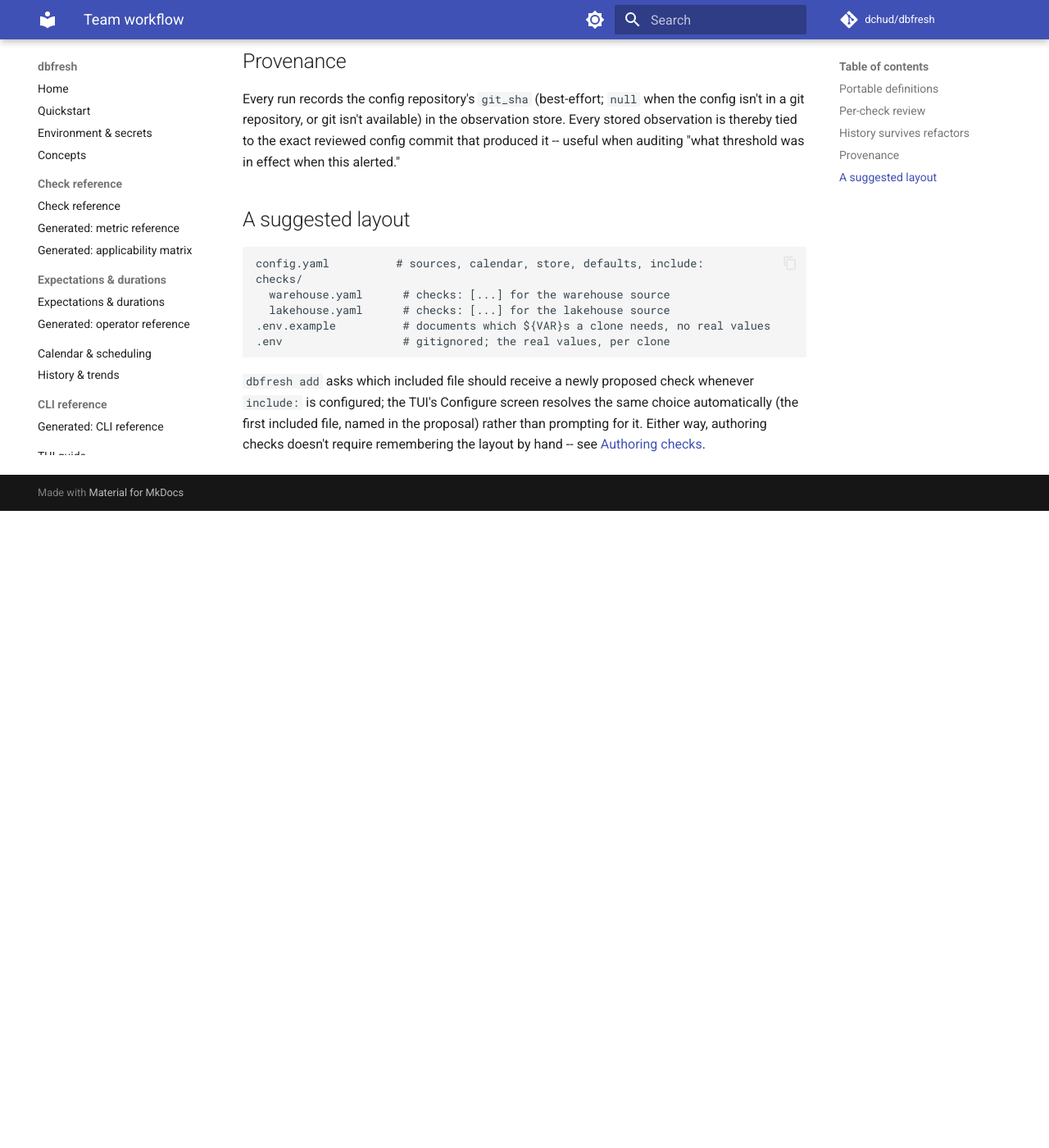
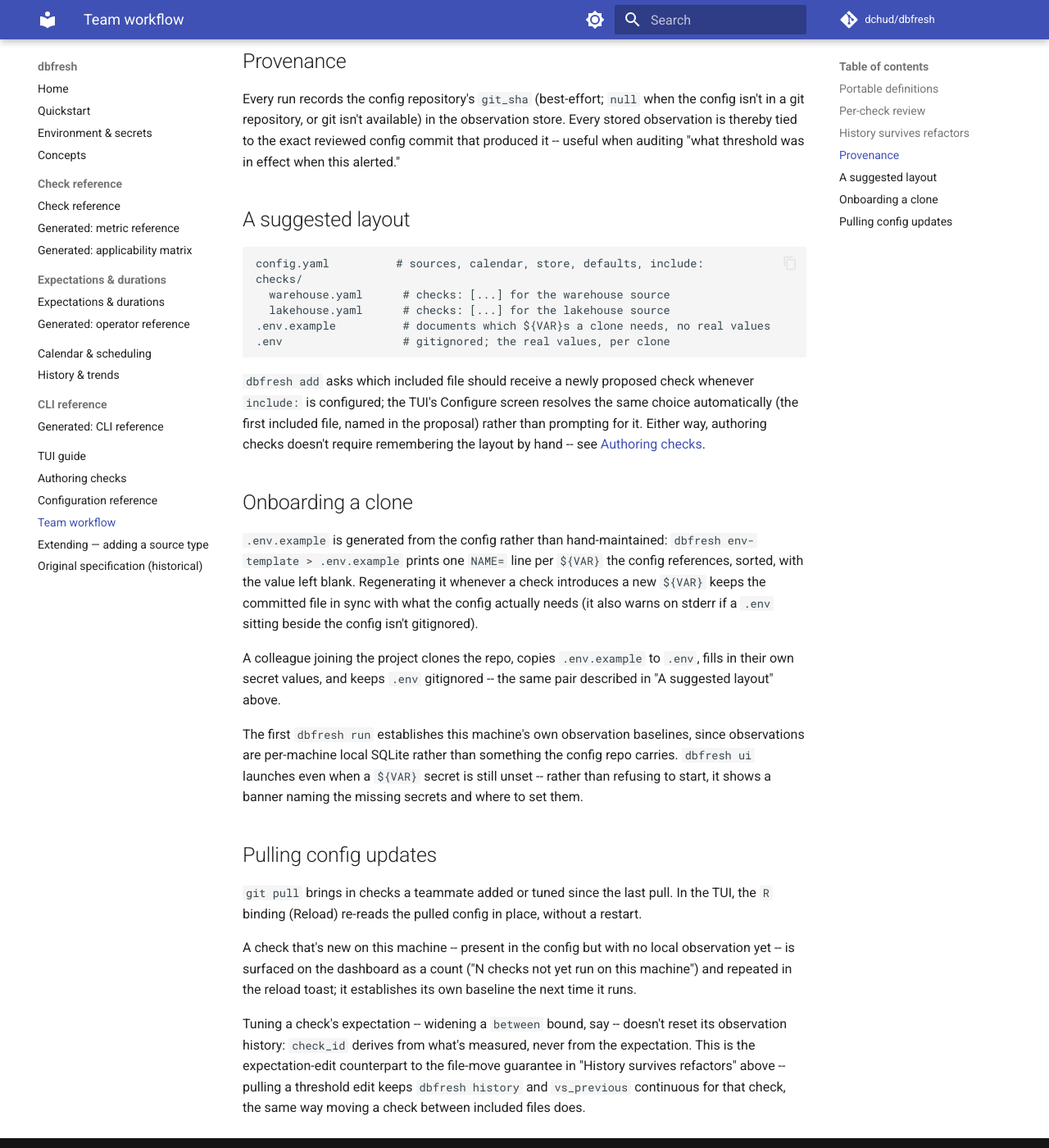
Before and after one commit to dchud/dbfresh, an MkDocs documentation site: the page built from docs/team-workflow.md, in a window 1280 px wide and 1400 px high, scrolled down 922 px. Shown: the whole window at 82% size. Built offline with MkDocs 1.6.1 and Material for MkDocs 9.7.7, drawn with Linux system fonts in a browser that asks for light colours; comment, search, counter and statistics services are not loaded; before the commit the page ends 1545 px from its top, so only the background shows below that.

Commit message:
Document onboarding and pulling config updates in team workflow
Add two sections to the team-workflow page covering the shared-config
lifecycle end to end: generating .env.example with env-template and
onboarding a new clone, then pulling config updates over time (the
reload binding, the unobserved-checks count, and why tuning an
expectation preserves observation history).

```diff
--- a/docs/team-workflow.md
+++ b/docs/team-workflow.md
@@ -61,3 +61,40 @@
 proposal) rather than prompting for it. Either way, authoring checks
 doesn't require remembering the layout by hand -- see
 [Authoring checks](authoring-checks.md).
+
+## Onboarding a clone
+
+`.env.example` is generated from the config rather than hand-maintained:
+`dbfresh env-template > .env.example` prints one `NAME=` line per `${VAR}`
+the config references, sorted, with the value left blank. Regenerating it
+whenever a check introduces a new `${VAR}` keeps the committed file in sync
+with what the config actually needs (it also warns on stderr if a `.env`
+sitting beside the config isn't gitignored).
+
+A colleague joining the project clones the repo, copies `.env.example` to
+`.env`, fills in their own secret values, and keeps `.env` gitignored --
+the same pair described in "A suggested layout" above.
+
+The first `dbfresh run` establishes this machine's own observation
+baselines, since observations are per-machine local SQLite rather than
+something the config repo carries. `dbfresh ui` launches even when a
+`${VAR}` secret is still unset -- rather than refusing to start, it shows a
+banner naming the missing secrets and where to set them.
+
+## Pulling config updates
+
+`git pull` brings in checks a teammate added or tuned since the last pull.
+In the TUI, the `R` binding (Reload) re-reads the pulled config in place,
+without a restart.
+
+A check that's new on this machine -- present in the config but with no
+local observation yet -- is surfaced on the dashboard as a count ("N checks
+not yet run on this machine") and repeated in the reload toast; it
+establishes its own baseline the next time it runs.
+
+Tuning a check's expectation -- widening a `between` bound, say -- doesn't
+reset its observation history: `check_id` derives from what's measured,
+never from the expectation. This is the expectation-edit counterpart to the
+file-move guarantee in "History survives refactors" above -- pulling a
+threshold edit keeps `dbfresh history` and `vs_previous` continuous for
+that check, the same way moving a check between included files does.
```
